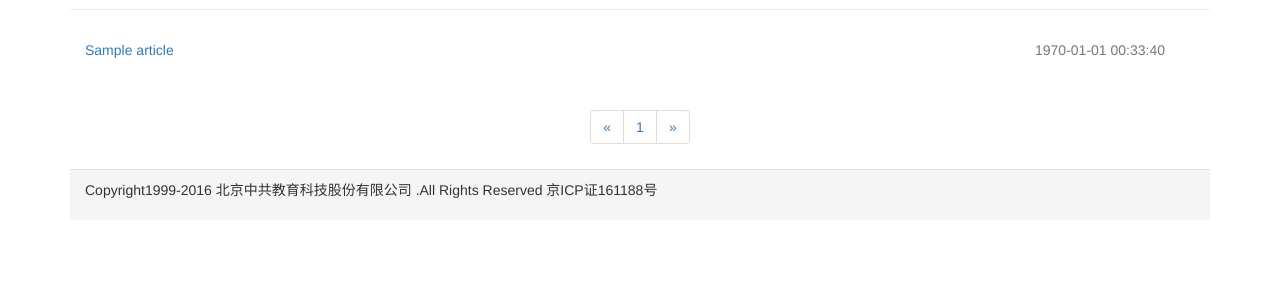
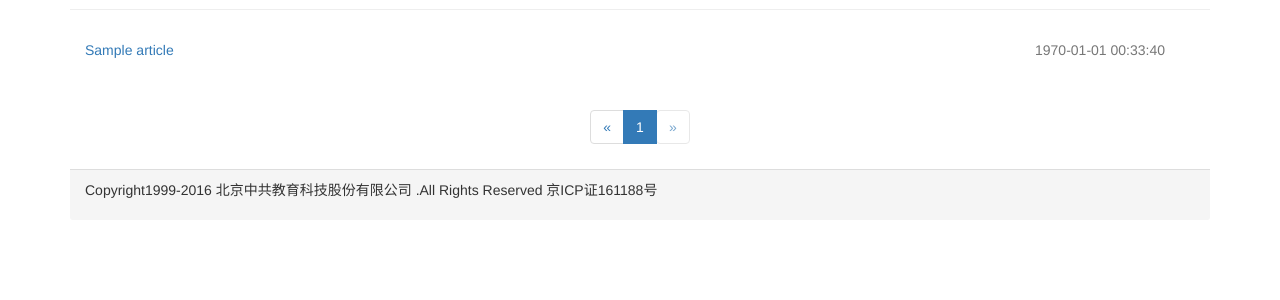
Before and after one commit to Xioqua/bootstrap_php_exersise, a PHP site: page /list.php in a window 1280 px wide. Shown: the part 454-754 px from the top of the page. Run offline with PHP 8.4, Linux system fonts and the light colour scheme; tables that the repository leaves empty or names only in its code hold one stand-in row (values such as "Sample post").

Commit message:
TODO prev,next active

```diff
--- a/list.php
+++ b/list.php
@@ -73,12 +73,12 @@ $pageNum = ceil($resultTotal->num_rows/$pageSize); //想上去取整得到页码
             <?php
                 for ($i=1;$i<=$pageNum;$i++) {
             ?>
-            <li><a href="list.php?column=<?php echo $column;?>&page=<?php echo $i;?>"><?php echo $i?></a></li>
+            <li class="active"><a href="list.php?column=<?php echo $column;?>&page=<?php echo $i;?>"><?php echo $i?></a></li>
             <?php
                 }
             ?>
             <li>
-                <a href="#" aria-label="Next">
+                <a href="#" aria-label="Next" class="btn disabled">
                     <span aria-hidden="true">&raquo;</span>
                 </a>
             </li>
```
